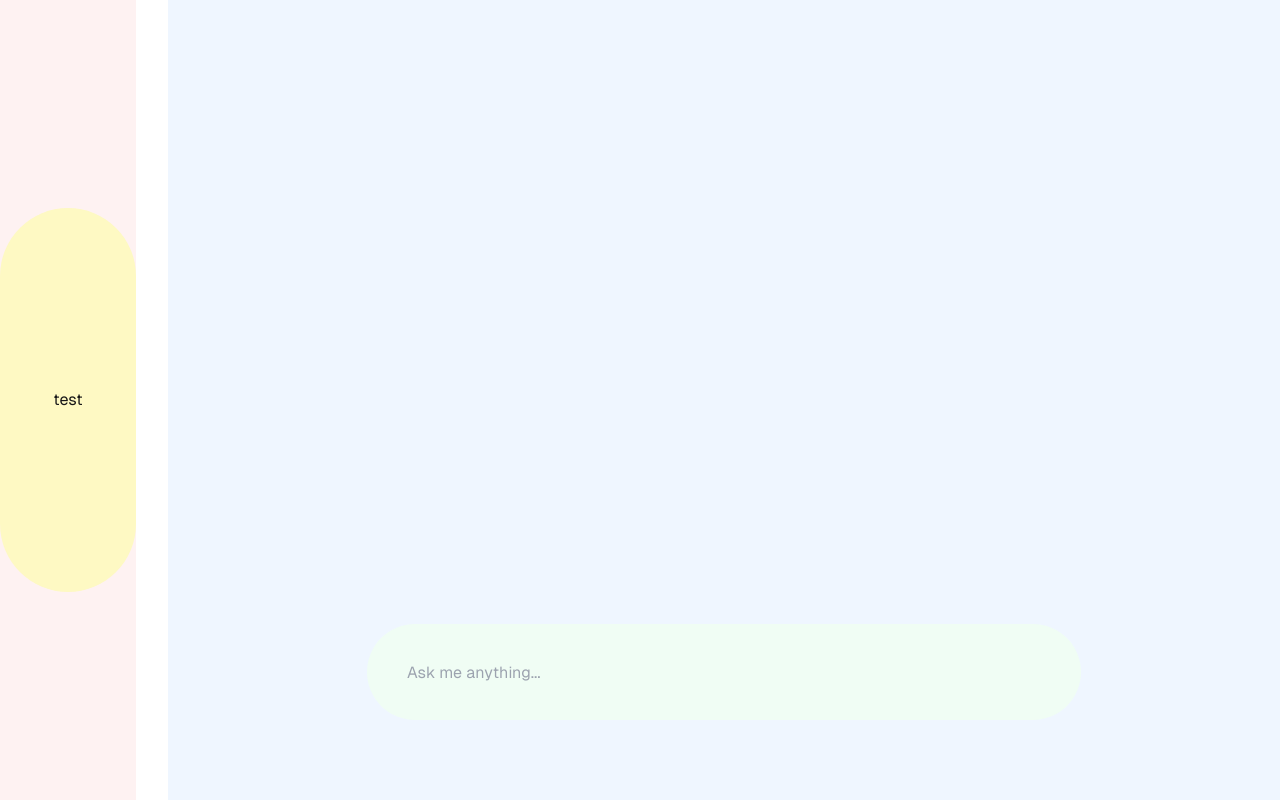
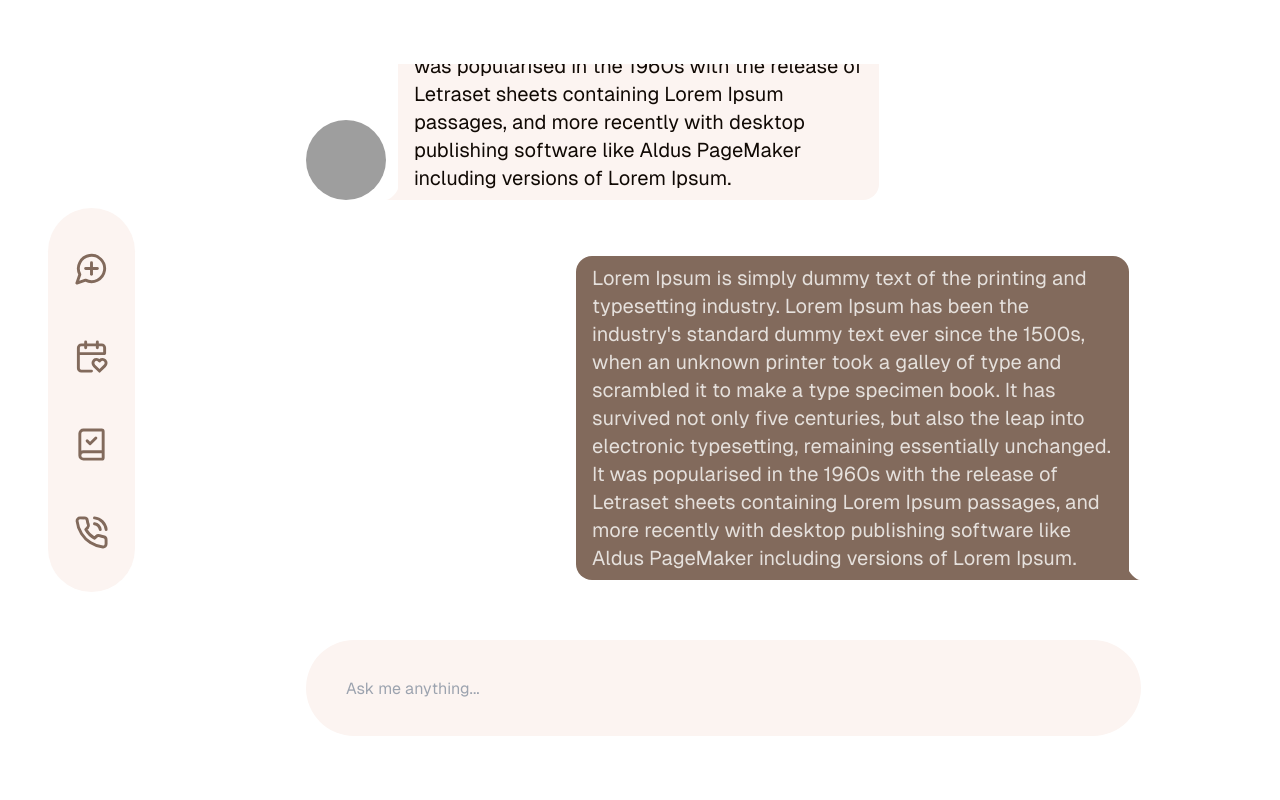
Before and after one commit to ouckah/joyai, a Next.js app: page /chat in a window 1280 px wide. Built offline with nearby package versions, Linux system fonts and the light colour scheme; grey boxes are pictures that could not be loaded.

Commit message:
basic chatbot app ui

```diff
--- a/src/app/chat/page.js
+++ b/src/app/chat/page.js
@@ -1,19 +1,113 @@
-import Image from "next/image";
+/* eslint-disable @next/next/no-img-element */
+"use client";
+
+import { useState } from "react";
+import { USER, BOT } from "../../constants/senders";
+import { ScrollContainer } from "../_components/ScrollableContainer";
+import { Navbar } from "../_components/Navbar";
 
 export default function Home() {
+  const [messages, setMessages] = useState([
+    {
+      sender: USER,
+      text: "Hello.",
+    },
+    {
+      sender: BOT,
+      text: "Hello user! How are you?",
+    },
+    {
+      sender: USER,
+      text: "I've been aight.",
+    },
+    {
+      sender: BOT,
+      text: "Lorem Ipsum is simply dummy text of the printing and typesetting industry. Lorem Ipsum has been the industry's standard dummy text ever since the 1500s, when an unknown printer took a galley of type and scrambled it to make a type specimen book. It has survived not only five centuries, but also the leap into electronic typesetting, remaining essentially unchanged. It was popularised in the 1960s with the release of Letraset sheets containing Lorem Ipsum passages, and more recently with desktop publishing software like Aldus PageMaker including versions of Lorem Ipsum.",
+    },
+    {
+      sender: USER,
+      text: "Lorem Ipsum is simply dummy text of the printing and typesetting industry. Lorem Ipsum has been the industry's standard dummy text ever since the 1500s, when an unknown printer took a galley of type and scrambled it to make a type specimen book. It has survived not only five centuries, but also the leap into electronic typesetting, remaining essentially unchanged. It was popularised in the 1960s with the release of Letraset sheets containing Lorem Ipsum passages, and more recently with desktop publishing software like Aldus PageMaker including versions of Lorem Ipsum.",
+    },
+  ]);
+  const [inputValue, setInputValue] = useState("");
+
+  const handleSendMessage = (e) => {
+    e.preventDefault();
+    if (!inputValue.trim()) return; // avoid empty messages
+
+    const newMessage = {
+      sender: USER,
+      text: inputValue,
+    };
+
+    // update messages array
+    setMessages([...messages, newMessage]);
+
+    // clear input field after sending message
+    setInputValue("");
+  };
+
   return (
-    <div className="flex items-center justify-items-center min-h-screen font-[family-name:var(--font-geist-sans)]">
-      <main className="bg-white flex flex-row gap-8 items-center sm:items-start w-screen h-screen">
-        <div className="flex justify-center items-center w-40 h-screen bg-red-50">
-          <div className="flex justify-center items-center w-full h-96 bg-yellow-100 rounded-full">
-            test
+    <div
+      data-theme="autumn"
+      className="flex items-center justify-items-center w-screen h-screen bg-white pl-12 font-[family-name:var(--font-geist-sans)]"
+    >
+      <main className="bg-white flex flex-row gap-8 items-center sm:items-start w-full h-full">
+        <Navbar />
+        <div className="flex flex-col justify-end items-center w-full h-full gap-14 py-16 bg-white">
+          {/* Messages */}
+          <div className="flex flex-col justify-end items-center w-3/4 h-full overflow-x-hidden">
+            <ScrollContainer>
+              {messages.map((message, i) => {
+                if (message.sender == BOT) {
+                  return (
+                    <div
+                      key={i}
+                      className="chat chat-start self-start w-3/4 text-xl"
+                    >
+                      <div className="chat-image avatar">
+                        <div className="w-20 rounded-full">
+                          <img
+                            alt="JoyAI PFP"
+                            src="https://cdn.discordapp.com/attachments/1013767199493718027/1291960457762050058/images.png?ex=6701ff70&is=6700adf0&hm=841e0d99afc3cd8414f106d04f848656c0d5f3bac2c17e41873f8a81037efd48&"
+                            className="object-cover"
+                          />
+                        </div>
+                      </div>
+                      <div className="flex justify-center items-center chat-header gap-3">
+                        Joy
+                        <time className="text-xs opacity-50">12:45</time>
+                      </div>
+                      <div className="chat-bubble chat-bubble-accent bg-joy-pink">
+                        {message.text}
+                      </div>
+                    </div>
+                  );
+                } else {
+                  return (
+                    <div
+                      key={i}
+                      className="chat chat-end self-end w-3/4 text-xl"
+                    >
+                      <div className="chat-bubble chat-bubble-neutral">
+                        {message.text}
+                      </div>
+                    </div>
+                  );
+                }
+              })}
+            </ScrollContainer>
           </div>
-        </div>
-        <div className="flex justify-center items-end w-full h-screen bg-blue-50 p-20">
-          <input
-            className="flex justify-start items-center w-3/4 h-24 bg-green-50 p-10 rounded-full outline-none"
-            placeholder="Ask me anything..."
-          />
+
+          {/* Message input */}
+          <form onSubmit={handleSendMessage} className="w-3/4">
+            <input
+              className="flex justify-start items-center w-full h-24 bg-joy-pink p-10 rounded-full outline-none"
+              placeholder="Ask me anything..."
+              value={inputValue}
+              onChange={(e) => setInputValue(e.target.value)}
+            />
+          </form>
         </div>
       </main>
     </div>
--- /dev/null
+++ b/src/constants/senders.js
@@ -0,0 +1,3 @@
+// constants to store indication of who sent what message
+export const USER = "user";
+export const BOT = "bot";
```
